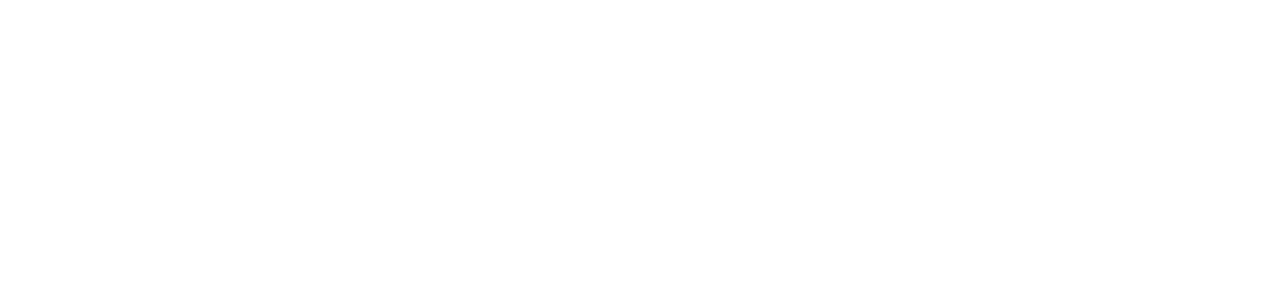
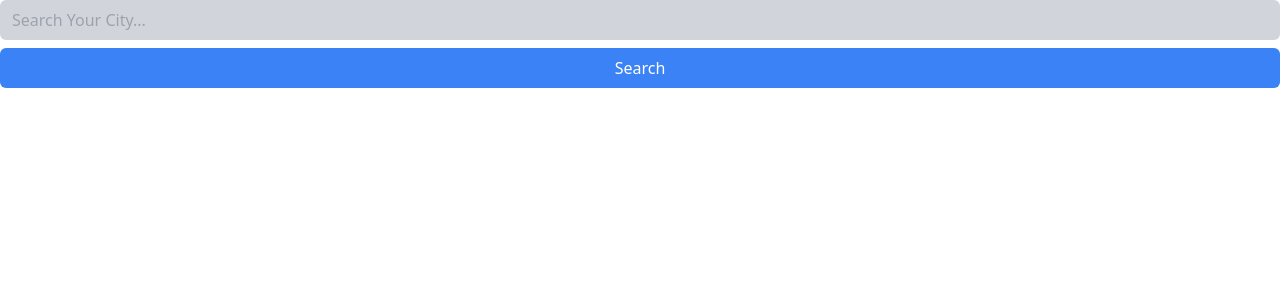
Before and after one commit to nrshakib/weather-app-react, a React (Vite) app: page / in a window 1280 px wide. Shown: the top 300 px of the page. Built offline with nearby package versions, Linux system fonts and the light colour scheme.

Commit message:
Added Searchbar

```diff
--- a/src/App.jsx
+++ b/src/App.jsx
@@ -1,5 +1,11 @@
+import SearchBar from "./assets/components/SearchBar";
+
 const App = () => {
-  return <div></div>;
+  return (
+    <div>
+      <SearchBar />
+    </div>
+  );
 };
 
 export default App;
--- /dev/null
+++ b/src/assets/components/SearchBar.jsx
@@ -0,0 +1,35 @@
+import { useState } from "react";
+
+const SearchBar = ({ onSearch }) => {
+  const [query, setQuery] = useState("");
+
+  const handleChange = (event) => {
+    setQuery(event.target.value);
+  };
+
+  const handleSubmit = (event) => {
+    event.preventDefault();
+    onSearch(query);
+    setQuery("");
+  };
+
+  return (
+    <form onSubmit={handleSubmit} className="mb-4">
+      <input
+        type="text"
+        value={query}
+        onChange={handleChange}
+        placeholder="Search Your City..."
+        className="w-full px-3 py-2 rounded-md bg-gray-300 text-black focus:outline-none focus:bg-gray-700 focus:text-white capitalize"
+      />
+      <button
+        type="submit"
+        className="mt-2 w-full bg-blue-500 text-white px-3 py-2 rounded-md hover:bg-blue-600 focus:outline-none"
+      >
+        Search
+      </button>
+    </form>
+  );
+};
+
+export default SearchBar;
```
